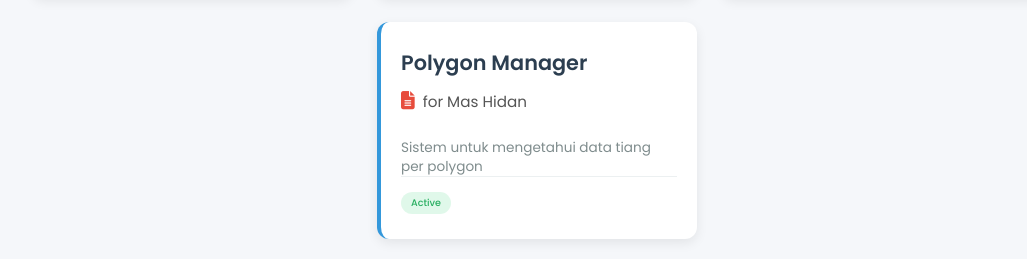
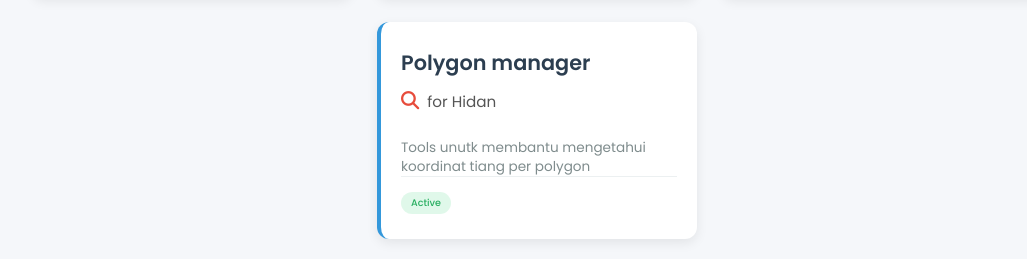
Before and after one commit to Ivanharry203/websitetelkomintern, a plain HTML site: page web_mark_kordinat/dashboard.html in a window 1280 px wide. Shown: the part 541-800 px from the top of the page, without its empty margins (103-1130 px from the left). Drawn offline with Linux system fonts and the light colour scheme.

Commit message:
Update dashboard.html

```diff
--- a/web_mark_kordinat/dashboard.html
+++ b/web_mark_kordinat/dashboard.html
@@ -223,11 +223,12 @@
           <span class="status active">Active</span>
         </div>
       </div>
-      <div class="card" onclick="window.location.href='https://ivanharry203.github.io/websiteivan/'">
-        <h2>Polygon Manager</h2>
-        <p><i class="fa-solid fa-file-lines"></i> for Mas Hidan</p>
+        <div class="cards-container">
+      <div class="card" onclick="window.location.href='https://ivanharry203.github.io/websitetelkomintern/webiste_data_tiang/index.html'">
+        <h2>Polygon manager</h2>
+        <p><i class="fa-solid fa-magnifying-glass"></i> for Hidan</p>
         <div class="card-description">
-          Sistem untuk mengetahui data tiang per polygon
+          Tools unutk membantu mengetahui koordinat tiang per polygon
         </div>
         <div class="card-footer">
           <span class="status active">Active</span>
```
